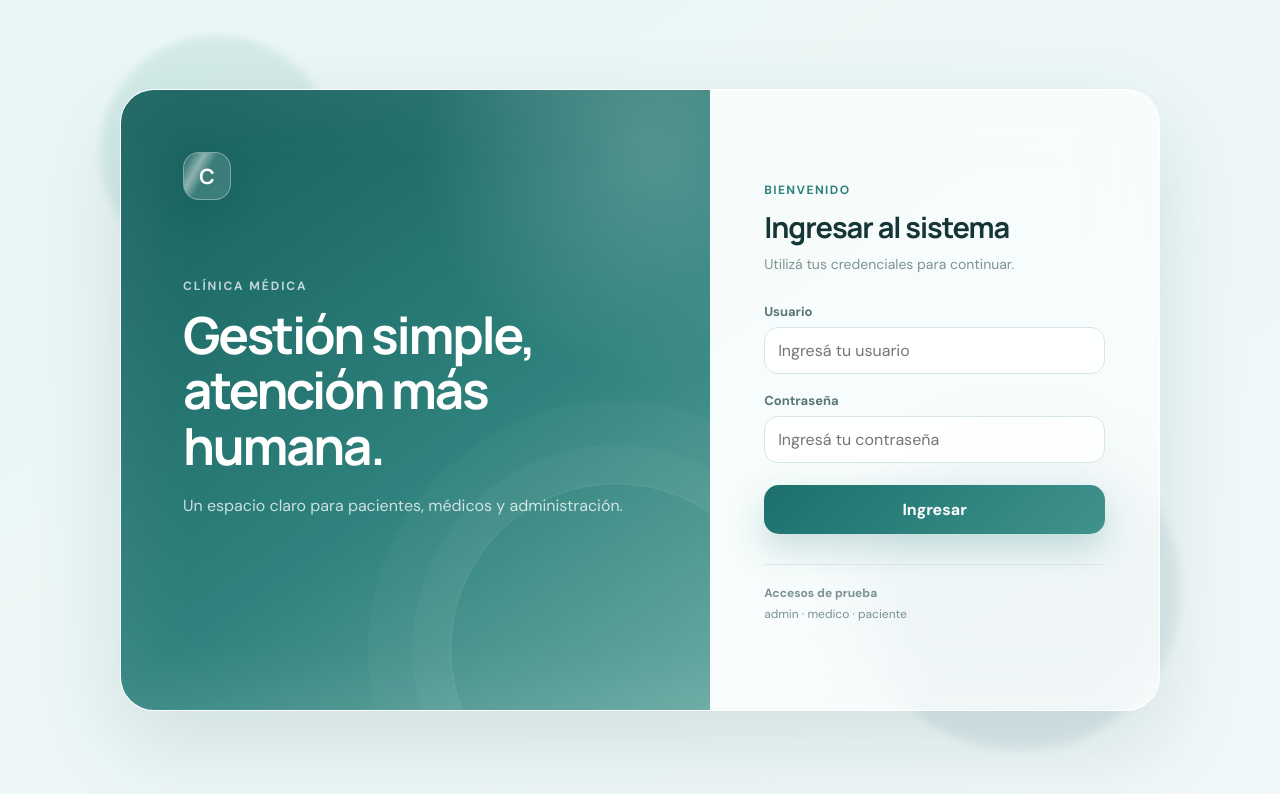
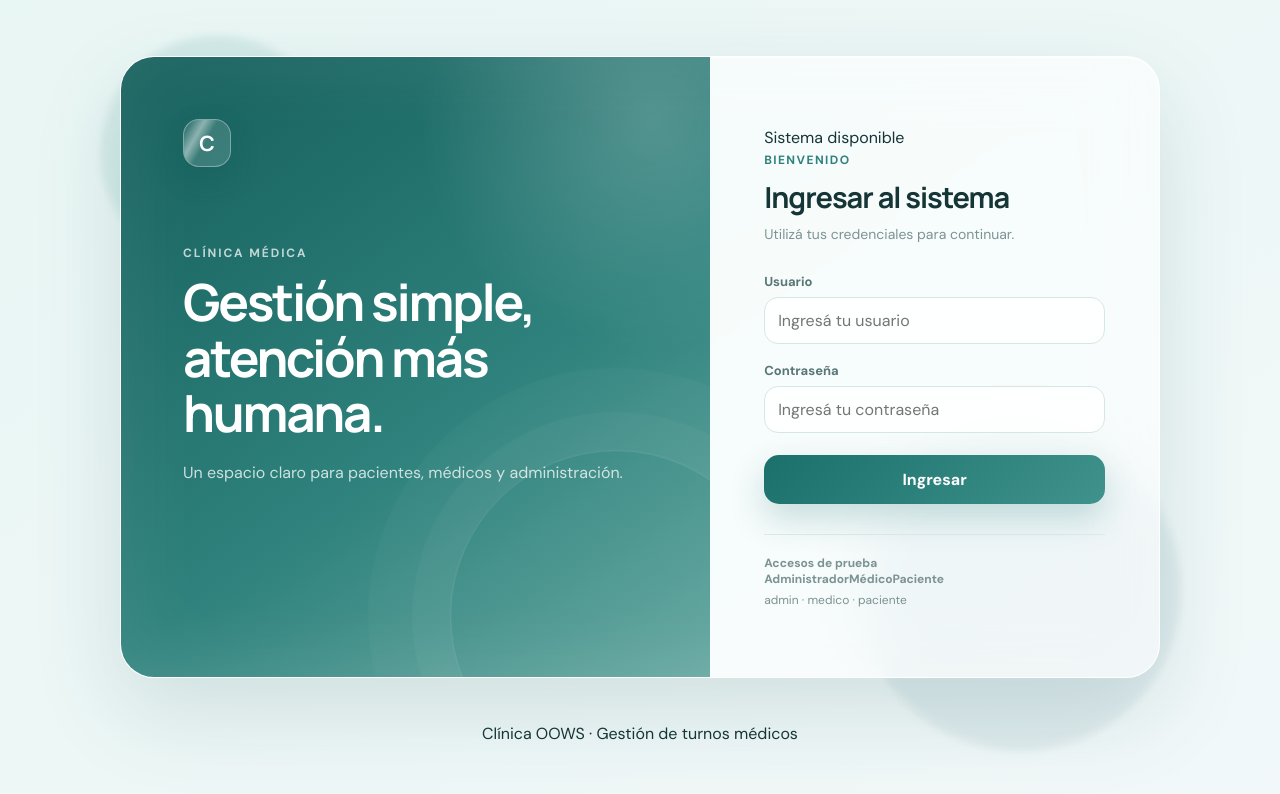
Before and after one commit to Kingdoms27/TP-CLINICA-OOWS, an Angular app in the folder frontend/: page /login in a window 1280 px wide. Shown: the top 794 px of the page. Built offline with nearby package versions, Linux system fonts and the light colour scheme.

Commit message:
style: completar experiencia final de login

```diff
--- a/frontend/src/app/pages/login/login.component.html
+++ b/frontend/src/app/pages/login/login.component.html
@@ -26,6 +26,11 @@
     </div>
 
     <div class="login-card">
+      <div class="login-status">
+        <span class="online-dot"></span>
+        Sistema disponible
+      </div>
+
       <div class="card-heading">
         <span>Bienvenido</span>
         <h2>Ingresar al sistema</h2>
@@ -70,8 +75,17 @@
 
       <div class="credentials">
         <span>Accesos de prueba</span>
+        <div class="credential-roles">
+          <span>Administrador</span>
+          <span>Médico</span>
+          <span>Paciente</span>
+        </div>
         <p>admin · medico · paciente</p>
       </div>
     </div>
   </section>
+
+  <div class="login-footer">
+    Clínica OOWS · Gestión de turnos médicos
+  </div>
 </main>
```
